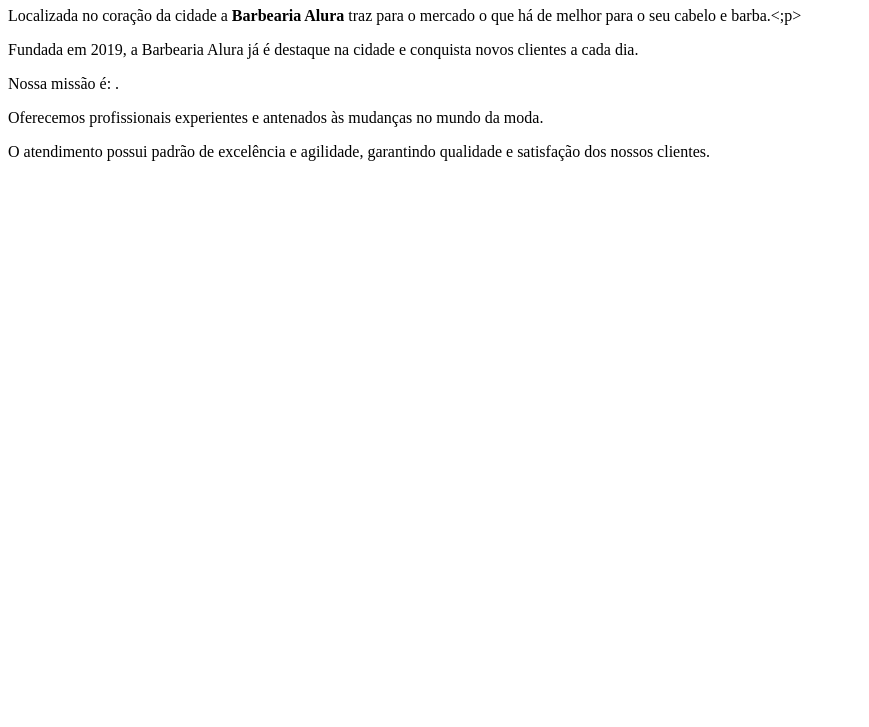
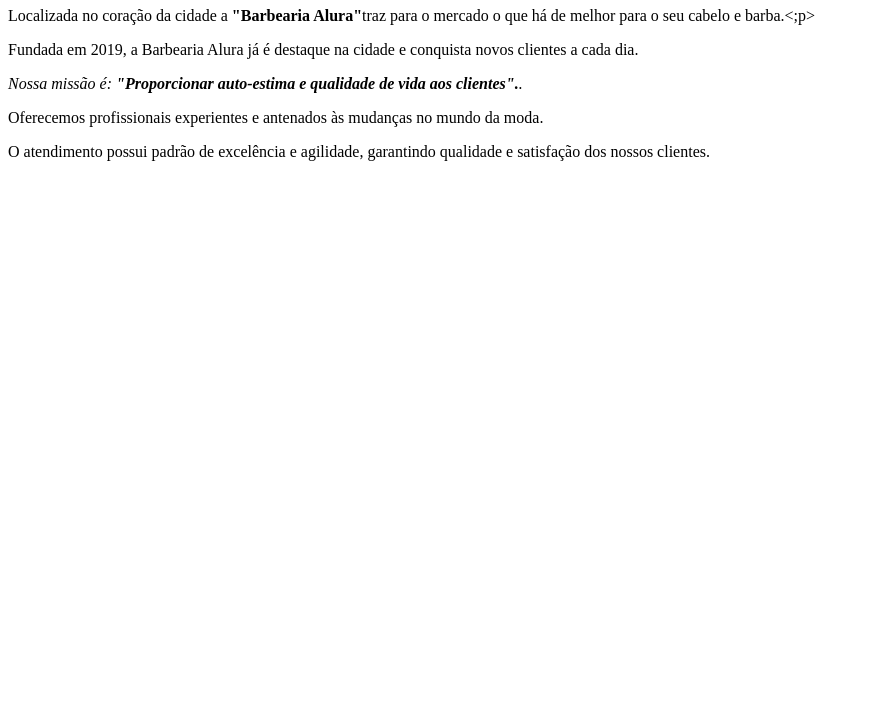
Before and after one commit to gtychef140507/html.css-alura-p1, a plain HTML site: page index.html in a window 1280 px wide. Shown: the part 73-800 px from the top of the page, without its empty margins (0-869 px from the left). Drawn offline with Linux system fonts and the light colour scheme.

Commit message:
Update index.html

```diff
--- a/index.html
+++ b/index.html
@@ -1,10 +1,12 @@
 <!DOCTYPE html>
-<h1>Sobre a Barbearia Alura</h1>
+<html>
+      <h1>Sobre a Barbearia Alura</h1>
 
-<p>Localizada no coração da cidade a <strong>Barbearia Alura</strong> traz para o mercado o que há de melhor para o seu cabelo e barba.<;p>
-<p>Fundada em 2019, a Barbearia Alura já é destaque na cidade e conquista novos clientes a cada dia.</p>
+      <p>Localizada no coração da cidade a <strong>"Barbearia Alura"</strong>traz para o mercado o que há de melhor para o seu cabelo e barba.<;p>
+      <p>Fundada em 2019, a Barbearia Alura já é destaque na cidade e conquista novos clientes a cada dia.</p>
 
-  <p>Nossa missão é: <strong"Proporcionar auto-estima e qualidade de vida aos clientes".</strong>.</em></p>
+      <p><em>Nossa missão é: <strong>"Proporcionar auto-estima e qualidade de vida aos clientes".</strong>.</em></p>
 
-  <p>Oferecemos profissionais experientes e antenados às mudanças no mundo da moda.</p>
-<p>O atendimento possui padrão de excelência e agilidade, garantindo qualidade e satisfação dos nossos clientes.</p>
+      <p>Oferecemos profissionais experientes e antenados às mudanças no mundo da moda.</p>
+      <p>O atendimento possui padrão de excelência e agilidade, garantindo qualidade e satisfação dos nossos clientes.</p>
+</html>
```
